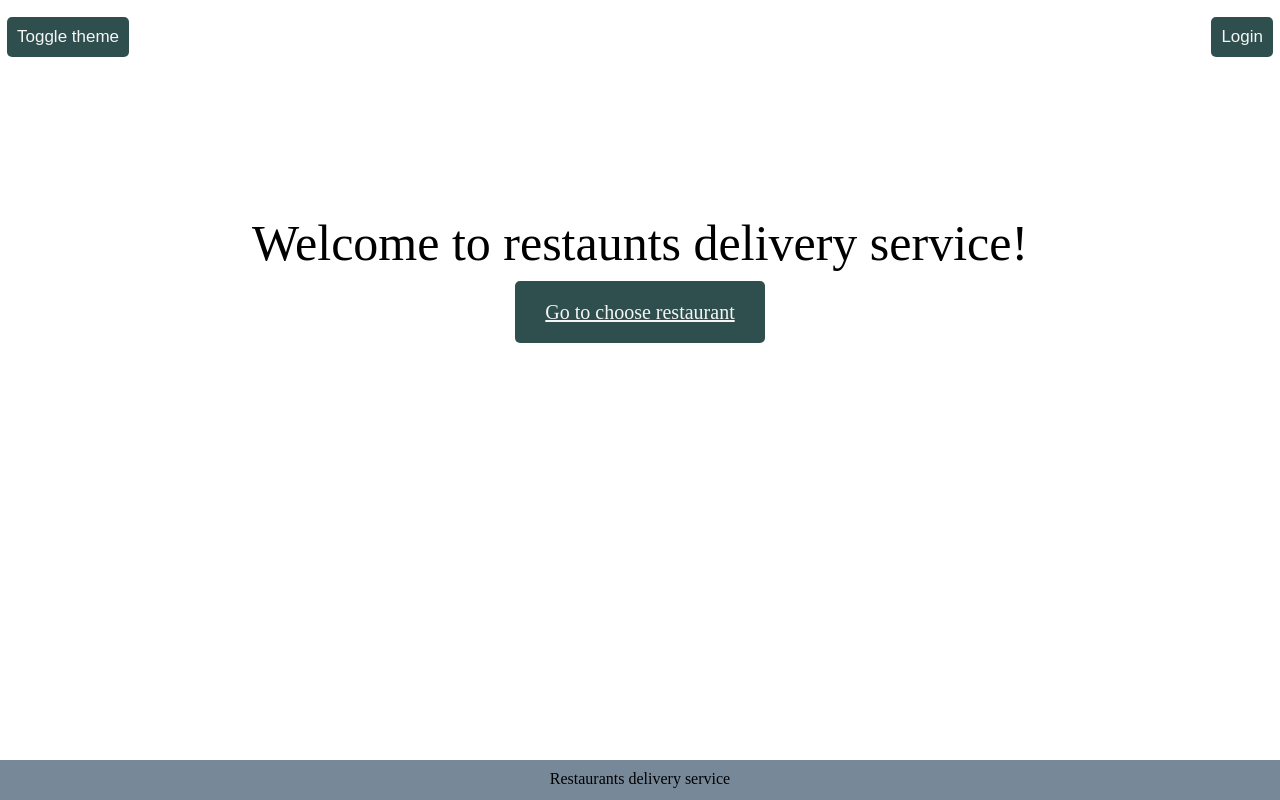
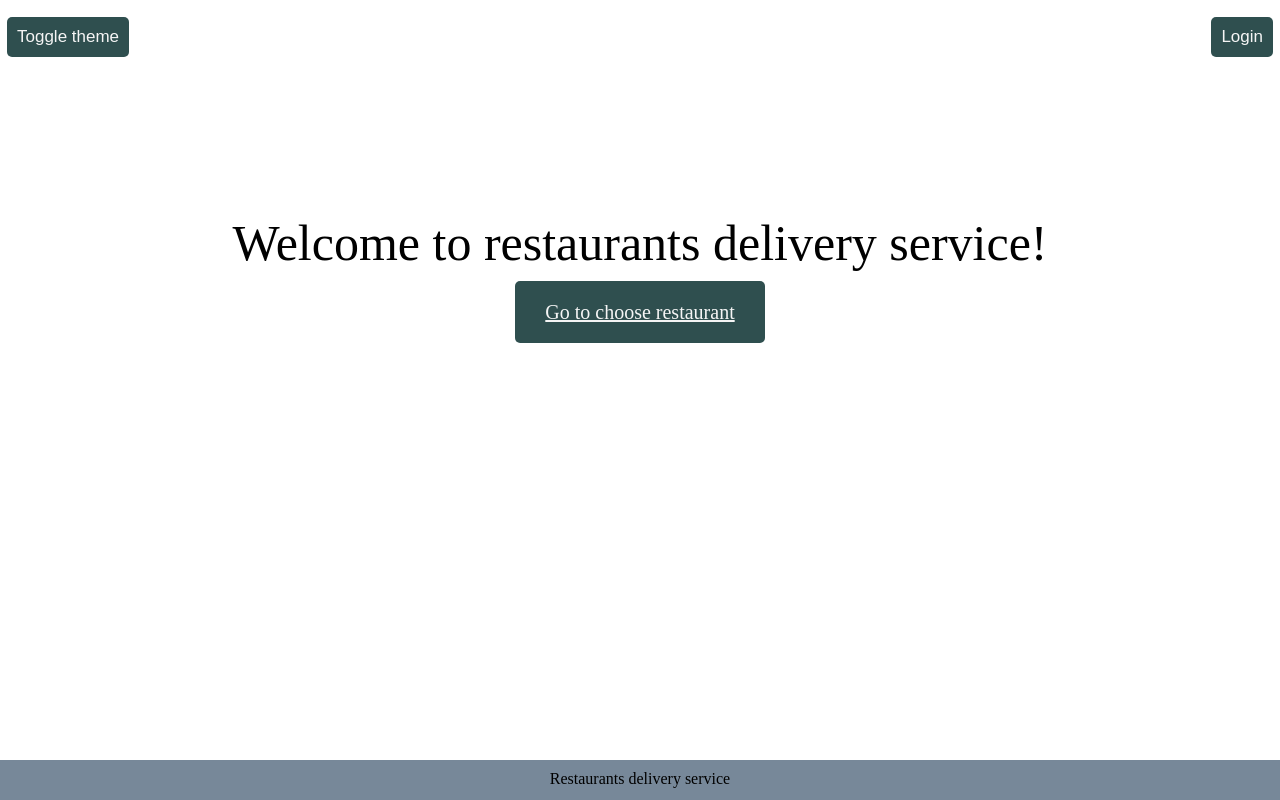
Before and after one commit to apigareva/Restaurant_Service, a React (Vite) app: page / in a window 1280 px wide. Built offline with nearby package versions, Linux system fonts and the light colour scheme.

Commit message:
fixed title in home container

```diff
--- a/src/components/homeContainer/homeContainer.jsx
+++ b/src/components/homeContainer/homeContainer.jsx
@@ -4,7 +4,7 @@ import { TabLink } from '../tabLink/tabLink';
 export const HomeContainer = () => {
     return (
         <div className={styles.root}>
-            <span>Welcome to restaunts delivery service!</span>
+            <span>Welcome to restaurants delivery service!</span>
             <TabLink title={'Go to choose restaurant'} pathname={'restaurants'} size={500} className={styles.link}/>
         </div>
     )
```
